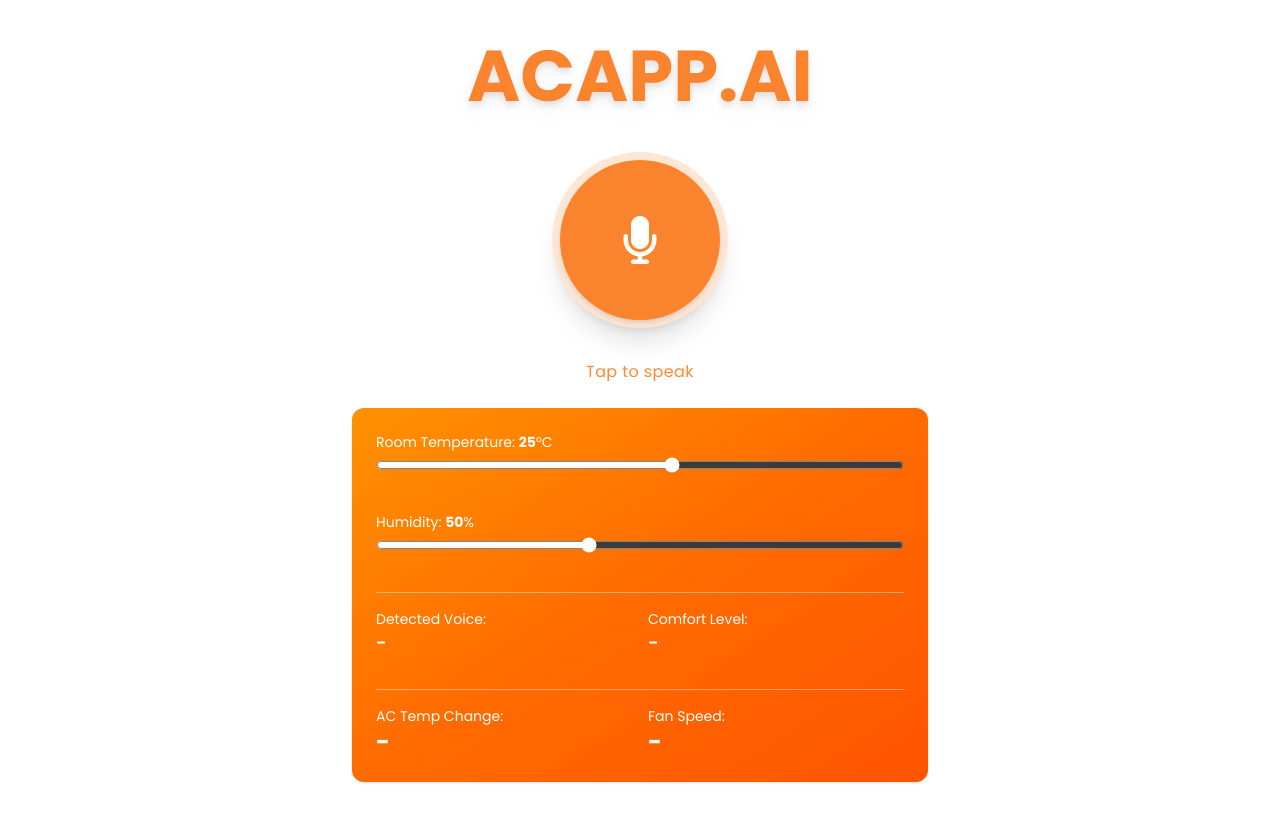
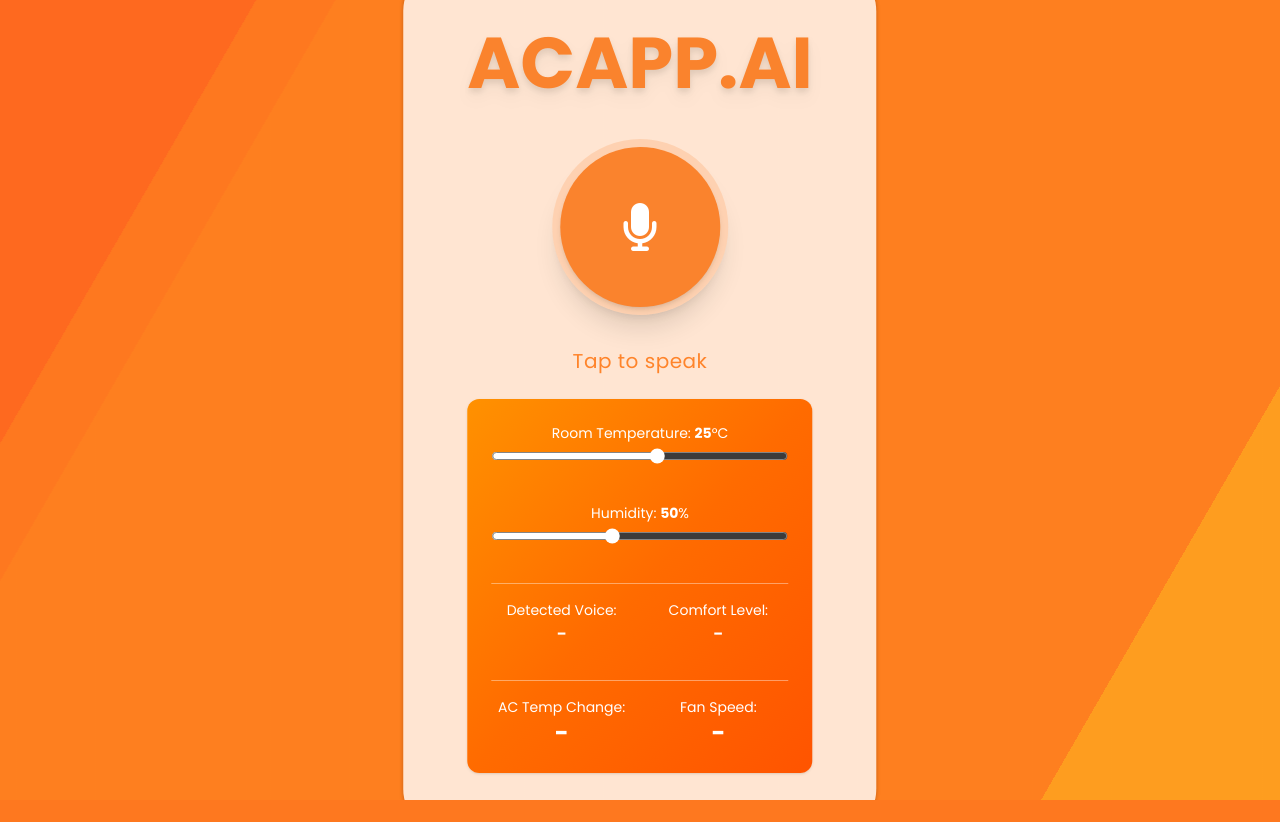
Before and after one commit to fadzleeai/acapp, a Flask app: page / in a window 1280 px wide. After the commit the page ends 800 px from the top, so only its background shows below. Run offline with Flask 3, Linux system fonts and the light colour scheme; parts of the project's set-up code (start-up, migrations or seed data) failed here and were passed over; some libraries are stand-ins or nearby versions.

Commit message:
change bg

```diff
--- a/static/main.js
+++ b/static/main.js
@@ -68,3 +68,30 @@ tempSlider.addEventListener("input", () => {
 humSlider.addEventListener("input", () => {
   humVal.textContent = humSlider.value;
 });
+
+document.addEventListener("DOMContentLoaded", () => {
+  const container = document.querySelector(".rainbow-container");
+
+  // Clear existing rainbow beams if any
+  container.querySelectorAll(".rainbow").forEach(el => el.remove());
+
+  const NUM_BEAMS = 25;
+
+  for (let i = 0; i < NUM_BEAMS; i++) {
+    const beam = document.createElement("div");
+    beam.classList.add("rainbow");
+
+    // Set randomized speed and opacity
+    const speed = (Math.random() * 40 + 60).toFixed(1) + "s"; // slower = smoother
+    const opacity = (Math.random() * 0.4 + 0.3).toFixed(2);   // lower = ghostly
+
+    // Set a negative delay so they start staggered
+    const delay = `-${(i * 6)}s`;
+
+    beam.style.setProperty("--speed", speed);
+    beam.style.setProperty("--opacity", opacity);
+    beam.style.animationDelay = delay;
+
+    container.appendChild(beam);
+  }
+});
--- a/static/styles.css
+++ b/static/styles.css
@@ -1,8 +1,10 @@
+/* === Base Styles === */
 body {
-    background: #ffffff;
-    font-family: 'Poppins', sans-serif;
+  background: #ffffff;
+  font-family: 'Poppins', sans-serif;
 }
 
+/* === Pulse Wave === */
 .pulse-wave {
   width: 280px;
   height: 280px;
@@ -27,7 +29,48 @@ body {
     opacity: 0;
   }
 }
+/* === Button Press Effect === */
+.press-effect:active {
+  transform: scale(0.94);
+}
+.bg {
+  animation:slide 3s ease-in-out infinite alternate;
+  background-image: linear-gradient(-60deg, #ff9100 50%, #ff5400 50%);
+  bottom:0;
+  left:-50%;
+  opacity:.5;
+  position:fixed;
+  right:-50%;
+  top:0;
+  z-index:-1;
+}
 
-.press-effect:active {
-    transform: scale(0.94);
+.bg2 {
+  animation-direction:alternate-reverse;
+  animation-duration:6s;
 }
+
+.bg3 {
+  animation-duration:7s;
+}
+.content {
+  background-color:rgba(255,255,255,.8);
+  border-radius:3em;
+  box-shadow:0 0 .25em rgba(0,0,0,.25);
+  box-sizing:border-box;
+  left:50%;
+  padding:8vmin;
+  position:fixed;
+  text-align:center;
+  top:50%;
+  transform:translate(-50%, -50%);
+}
+
+@keyframes slide {
+  0% {
+    transform:translateX(-25%);
+  }
+  100% {
+    transform:translateX(25%);
+  }
+}
--- a/templates/index.html
+++ b/templates/index.html
@@ -9,8 +9,12 @@
   <link href="https://cdnjs.cloudflare.com/ajax/libs/font-awesome/6.5.0/css/all.min.css" rel="stylesheet" />
   <link href="{{ url_for('static', filename='styles.css') }}" rel="stylesheet" />
 </head>
+  <div class="bg"></div>
+  <div class="bg bg2"></div>
+  <div class="bg bg3"></div>
 
 <body class="min-h-screen flex flex-col items-center justify-center text-[#fa832d] px-6 py-10 relative">
+  <div class="content">
 
   <!-- Title -->
   <h1 class="text-7xl font-bold tracking-normal mb-10 drop-shadow-lg text-[#fa832d]">ACAPP.AI</h1>
@@ -26,7 +30,7 @@
   </div>
 
   <!-- Status -->
-  <p id="statusText" class="text-base text-[#ff6b00]/80 tracking-wide mb-6">Tap to speak</p>
+  <p id="statusText" class="text-xl text-[#ff6b00]/80 tracking-wide mb-6">Tap to speak</p>
 
   <!-- Input & Output Panel -->
   <div class="w-full max-w-xl bg-gradient-to-br from-[#ff9100] via-[#ff6b00] to-[#ff5400] p-6 rounded-xl shadow space-y-8 text-white">
@@ -72,6 +76,7 @@
       </div>
     </div>
   </div>
+  </div>
 
   <!-- Logic -->
   <script src="{{ url_for('static', filename='main.js') }}"></script>
--- a/transcription.txt
+++ b/transcription.txt
@@ -59,3 +59,6 @@ I am very
 I'm berne
 I am Bern
 gosh gosh it is so hot outside right
+it is hot outside
+I'm comfortable
+I'm comfortable
```
